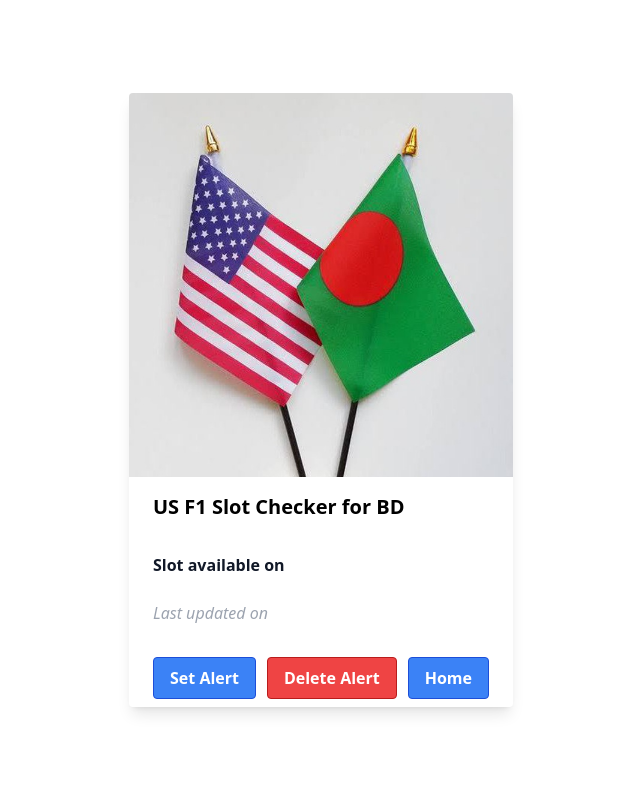
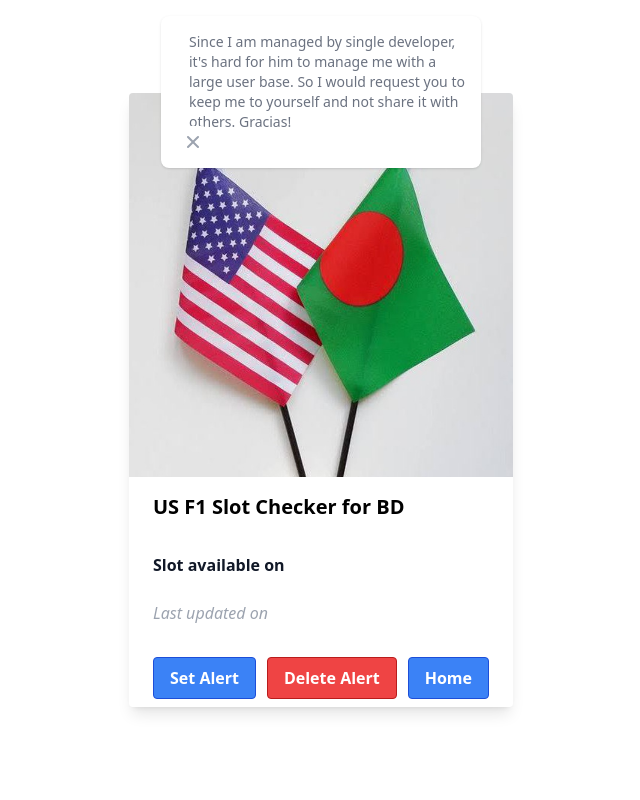
Before and after one commit to Zubayer204/US-F1-Visa-Slot-Checker, a Flask app: template templates/index.html in a window 1280 px wide. Shown: the whole page, without its empty margins (319-959 px from the left). Run offline with Flask 3, Linux system fonts and the light colour scheme; the template is opened without the code that fills it, so the values that code supplies are empty; some libraries are stand-ins or nearby versions.

Commit message:
Updated alert system and added a notice

```diff
--- a/static/index.js
+++ b/static/index.js
@@ -15,3 +15,8 @@
       }
     });
 }, 20000);
+
+if (!localStorage.getItem('show_notice')){
+  document.getElementById('toast-default').style.display = 'block';
+  localStorage.setItem('show_notice', true);
+}
--- a/static/main.css
+++ b/static/main.css
@@ -30,3 +30,21 @@
 .button {
     cursor:pointer;
 }
+
+.main-box {
+  position: relative;
+}
+
+#toast-default {
+  position: absolute;
+  top: 1em;
+  left: 0;
+  right: 0;
+  margin: auto;
+  z-index: 999;
+  display: none;
+}
+
+.custom-height {
+  height: 100vh;
+}
--- a/templates/index.html
+++ b/templates/index.html
@@ -16,7 +16,18 @@
 </head>
 <body>
 
-    <div class="flex items-center justify-center h-screen">
+    <div id="toast-default" class="flex items-center w-full max-w-xs p-4 mb-4 text-gray-500 bg-white rounded-lg shadow dark:text-gray-400 dark:bg-gray-800" role="alert">
+        <div class="ml-3 text-sm font-normal">
+            Since I am managed by single developer, it's hard for him to manage me
+            with a large user base. So I would request you to keep me to yourself and not
+            share it with others. Gracias!
+        </div>
+        <button type="button" class="ml-auto -mx-1.5 -my-1.5 bg-white text-gray-400 hover:text-gray-900 rounded-lg focus:ring-2 focus:ring-gray-300 p-1.5 hover:bg-gray-100 inline-flex h-8 w-8 dark:text-gray-500 dark:hover:text-white dark:bg-gray-800 dark:hover:bg-gray-700" data-dismiss-target="#toast-default" aria-label="Close">
+            <span class="sr-only">Close</span>
+            <svg aria-hidden="true" class="w-5 h-5" fill="currentColor" viewBox="0 0 20 20" xmlns="http://www.w3.org/2000/svg"><path fill-rule="evenodd" d="M4.293 4.293a1 1 0 011.414 0L10 8.586l4.293-4.293a1 1 0 111.414 1.414L11.414 10l4.293 4.293a1 1 0 01-1.414 1.414L10 11.414l-4.293 4.293a1 1 0 01-1.414-1.414L8.586 10 4.293 5.707a1 1 0 010-1.414z" clip-rule="evenodd"></path></svg>
+        </button>
+    </div>
+    <div class="main-box flex items-center justify-center custom-height">
         <div class="max-w-sm rounded overflow-hidden shadow-lg">
             <img class="w-full" src="{{ url_for('static', filename='card.webp') }}" alt="Sunset in the mountains">
             <div class="px-6 py-4">
@@ -39,7 +50,7 @@
             </div>
         </div>
     </div>
-
+    <script src="https://cdnjs.cloudflare.com/ajax/libs/flowbite/1.6.5/flowbite.min.js"></script>
     <script type="text/javascript" src="{{ url_for('static', filename='index.js') }}"></script>
 
 </body>
```
Lines whose indentation alone changed are shown as unchanged.
